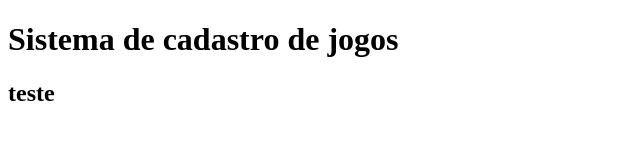
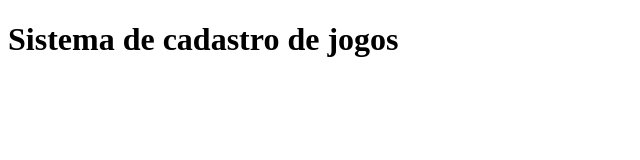
Before and after one commit to pablobdss/Alura-Git_Github, a plain HTML site: page Git e Github/sistema-de-cadastro/index.html in a window 1280 px wide. Shown: the full height of the page, 0-640 px from the left. Drawn offline with Linux system fonts and the light colour scheme.

Commit message:
update teste

```diff
--- a/Git e Github/sistema-de-cadastro/index.html
+++ b/Git e Github/sistema-de-cadastro/index.html
@@ -8,6 +8,5 @@
 <body>
     <h1>Sistema de cadastro de jogos</h1>
     <script src="app.js"></script>
-    <h2>teste</h2>
 </body>
 </html>
```
